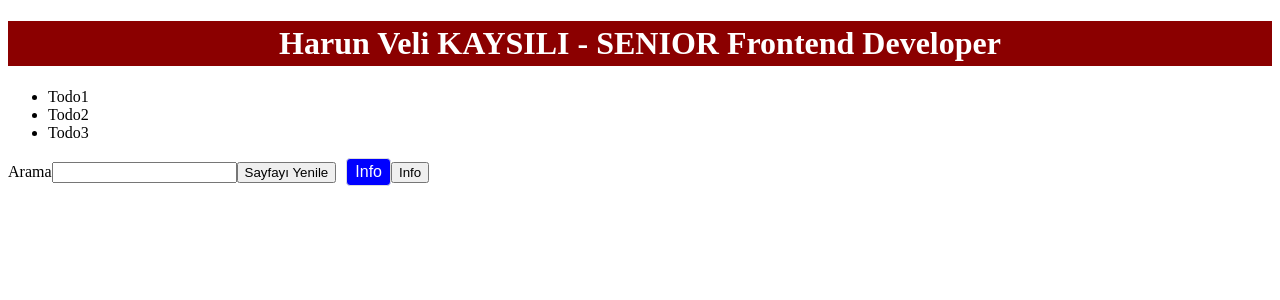
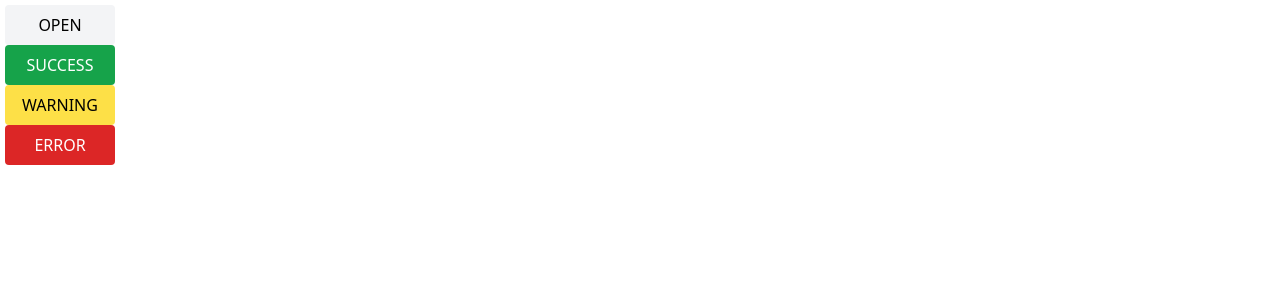
Before and after one commit to Hkaysili/react-fe-kit, a React (Create React App) app: page / in a window 1280 px wide. Shown: the top 300 px of the page. Built offline with nearby package versions, Linux system fonts and the light colour scheme.

Commit message:
Component - Props - useState

```diff
--- a/package.json
+++ b/package.json
@@ -7,6 +7,7 @@
     "@testing-library/react": "^13.3.0",
     "@testing-library/user-event": "^13.5.0",
     "bootstrap": "^5.1.3",
+    "classnames": "^2.3.1",
     "react": "^18.2.0",
     "react-bootstrap": "^2.4.0",
     "react-dom": "^18.2.0",
--- a/src/App.js
+++ b/src/App.js
@@ -1,55 +1,35 @@
-import { createElement } from 'react';
+import './tailwind.css';
 import './style.scss';
+import Button from './components/Button';
+import Tab from './components/Tab';
+import { useState } from 'react';
 
 function App() {
-
-  const todos = ['Todo1', 'Todo2', 'Todo3'];
-  const person = {
-    name: "Harun Veli",
-    surname: "KAYSILI",
-    title:"Senior",
-    job: "Frontend Developer"
-  }
-
-  {/*  ******* JSX yerine kulllanım  --- createElement() ************ */}
-  {/*
-  const name = createElement('h1', null, 'Harun Veli KAYSILI')
-  const ul = createElement('ul', null, todos.map(todo => createElement('li',null,todo)))
-  const button = createElement('button', {
-    className:'infoBtn'
-  }, 'Buton texti')
-
-  return createElement('div',{
-    className: 'test',
-    id:"main"
-  }, name, ul, button)
-  */}
+  const [activeTab, setActiveTab] = useState(1)
+  return (
+     <div id="main" className='test'>
+       {/* ***** Tab  -  component kullanımı  ******* */}
+       {/*-------------------------------------
+      <div style={{padding:"10px"}}>
+            <button onClick={()=>setActiveTab(2)}>
+              Aktif Tabı Değiştir
+            </button>
+            <Tab activeTab={activeTab} onChange={tabIndex => console.log('tabIndex değişti', tabIndex)}>
+              <Tab.Panel title="Profil">1.Tab</Tab.Panel>
+              <Tab.Panel title="Hakkında">2.Tab</Tab.Panel>
+              <Tab.Panel title="Ayarlar">3.Tab</Tab.Panel>
+            </Tab>
+        </div>
+       */}
 
 
-  const infoAlert = () => {
-    alert('info!')
-  }
-  const Button = (props) => {
-    return <button>{props.text}</button>
-  }
-
-  return (
-     <div id="main" className='test'>
-      {/* ********  Örnek JS  kullanımı için { .... }  ************ */}
-       <h1 style={{color:'#fff', backgroundColor:'darkred', textAlign:'center', padding:'4px 0'}} tabIndex="3">
-        {`${person.name} ${person.surname} - ${person.title.toUpperCase()} ${person.job}`}
-       </h1>
-       <ul>
-         {todos.map((todo, index) => (
-           <li key={index}>{todo}</li>
-         ))}
-       </ul>
-       <label htmlFor='search' tabIndex="2">Arama</label>
-       <input type="text" id='search' tabIndex="1" />
-
-       <button onClick={()=>window.location.reload()}>Sayfayı Yenile</button>
-       <button onClick={() => infoAlert()} className="infoBtn">Info</button>
-       <Button text="Info"/>
+       {/* ***** Button - component kullanımı  ******* */}
+       <div style={{padding:"5px"}}>
+          <Button text="Open"/>
+          <Button text="Success" variant="success"/>
+          <Button text="Warning" variant="warning"/>
+          <Button text="Error" variant="danger"/>
+       </div>
      </div>
   );
 }
--- /dev/null
+++ b/src/components/Button.js
@@ -0,0 +1,14 @@
+import classNames from "classnames";
+function Button ({text, variant = 'default'}) {
+    return(
+        <button className={classNames({
+            "p-4 h-10 flex items-center rounded" : true,
+            "bg-gray-100" : variant === "default",
+            "bg-green-600 text-white" : variant === "success",
+            "bg-yellow-300 text-black-600" : variant === "warning",
+            "bg-red-600 text-white" : variant === "danger"
+        })} style={{minWidth:"110px", textAlign:"center", display:"flex", justifyContent:"center", textTransform:"uppercase"}}>{text}</button>
+    )
+}
+
+export default Button;
--- /dev/null
+++ b/src/components/Tab.js
@@ -0,0 +1,33 @@
+import { useEffect, useState } from "react";
+
+function Tab ({children, activeTab, onChange}) {
+    // console.log(children)
+    const [active, setActive] = useState(activeTab)
+
+    useEffect(() => {
+        setActive(activeTab)
+    },[activeTab])
+
+    useEffect(() => {
+        onChange(active)
+    }, [active])
+
+    return(
+        <div>
+            <nav>
+                {children.map((tab, index) => (
+                  <button
+                    onClick={() => setActive(index)}
+                    className={activeTab === index ? 'bg-green-400 text-white' : 'bg-gray-100'}
+                    key={index}>
+                        {tab.props.title}
+                  </button>
+                ))}
+            </nav>
+            {children[activeTab]}
+        </div>
+    )
+}
+
+
+export default Tab;
```
Also changed, not shown: 1 other file (tests, documents, lock files or other folders).
